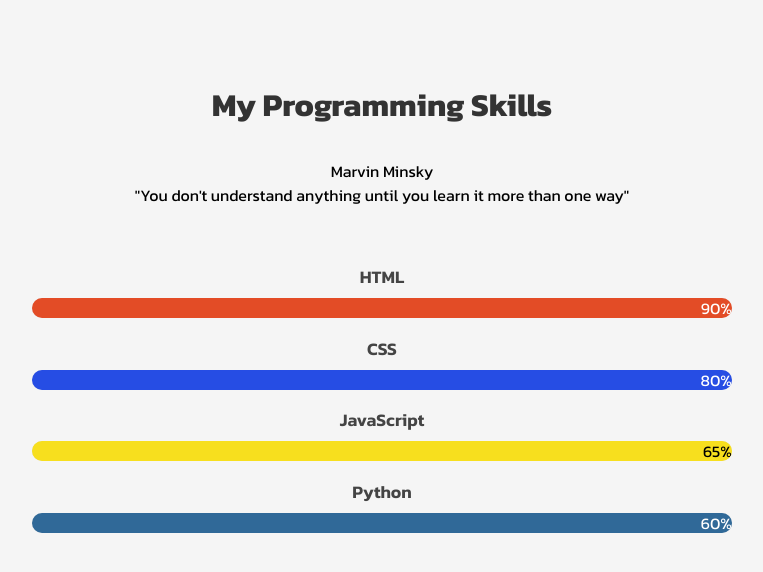
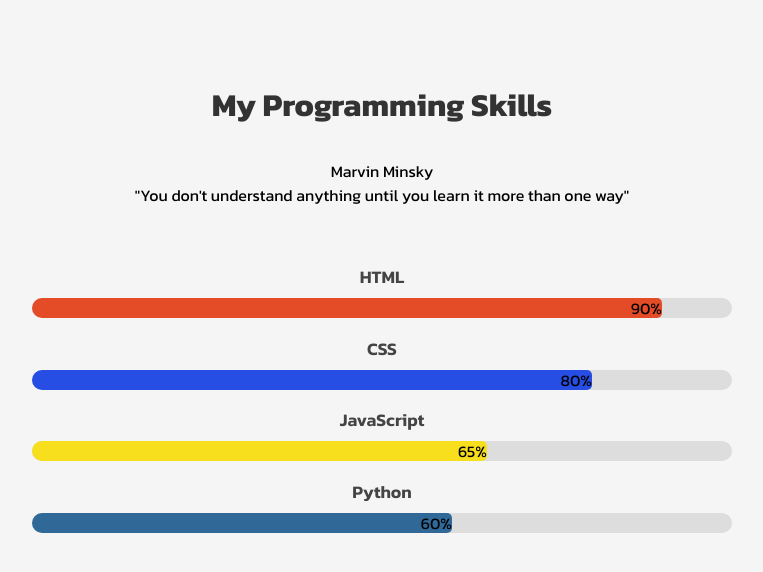
Before and after one commit to YaBoyAri/Portoflio-Website, a plain HTML site: page index.html in a window 1280 px wide. Shown: the part 2096-2668 px from the top of the page, without its empty margins (258-1021 px from the left). Drawn offline with Linux system fonts and the light colour scheme.

Commit message:
Updating a bit of skill-level

```diff
--- a/style.css
+++ b/style.css
@@ -130,16 +130,14 @@ nav ul li a:hover {
     transition: width 2s ease-out;
 }
 
-.skill-level.animate {
-    /* The width will be set inline in the HTML or via JavaScript */
-}
-
 .skill-level.html {
     background-color: #e34c26;
+    color: #000;
 }
 
 .skill-level.css {
     background-color: #264de4;
+    color: #000;
 }
 
 .skill-level.js {
@@ -149,7 +147,9 @@ nav ul li a:hover {
 
 .skill-level.python {
     background-color: #306998;
+    color: #000;
 }
+
 
 .project-list {
     text-align: left;
@@ -160,21 +160,6 @@ nav ul li a:hover {
 
 .project-list img {
     width: 50%;
-}
-
-@keyframes fillAnimation {
-    from { width: 0; }
-    to { width: 100%; }
-}
-
-.skill-level {
-    height: 20px;
-    background-color: #4caf50;
-    color: white;
-    line-height: 20px;
-    text-align: right;
-    border-radius: 5px;
-    animation: fillAnimation 2s ease-out forwards;
 }
 
 section {
```
